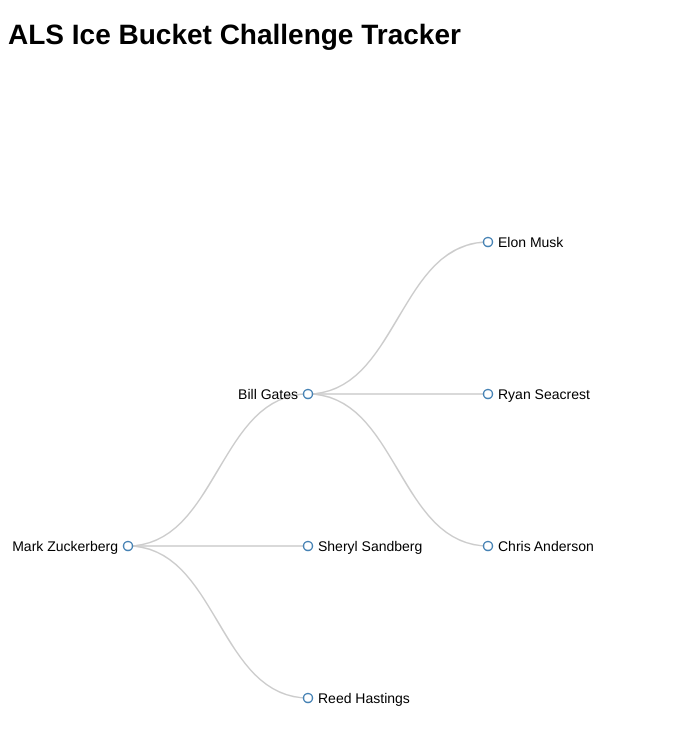
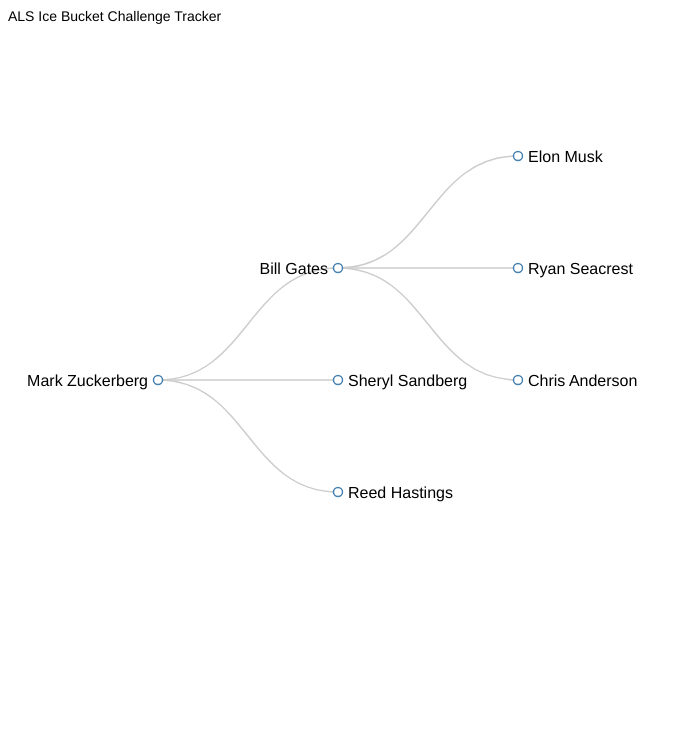
Before and after one commit to yuj/ice-bucket-challenge-tracker, a plain HTML site: page index.html in a window 1280 px wide. Shown: the top 744 px of the page, without its empty margins (0-691 px from the left). Drawn offline with Linux system fonts and the light colour scheme.

Commit message:
adjust height

```diff
--- a/index.html
+++ b/index.html
@@ -15,7 +15,7 @@
         }
 
         .node text {
-            font-size: 14px;
+            font-size: 16px;
         }
 
         path.link {
@@ -29,13 +29,13 @@
 
 <body screen_capture_injected="true">
 <div id="body">
-    <h1>ALS Ice Bucket Challenge Tracker</h1>
+    <div>ALS Ice Bucket Challenge Tracker</div>
 
     <script type="text/javascript">
 
-        var m = [20, 120, 20, 120],
+        var m = [20, 150, 20, 100],
                 w = 1440 - m[1] - m[3],
-                h = 800 - m[0] - m[2],
+                h = 600 - m[0] - m[2],
                 i = 0,
                 root;
 
@@ -50,7 +50,7 @@
                 .attr("width", w + m[1] + m[3])
                 .attr("height", h + m[0] + m[2])
                 .append("svg:g")
-                .attr("transform", "translate(" + m[3] + "," + m[0] + ")");
+                .attr("transform", "translate(" + m[1] + "," + m[0] + ")");
 
         d3.json("people.json", function (json) {
             root = json;
```
